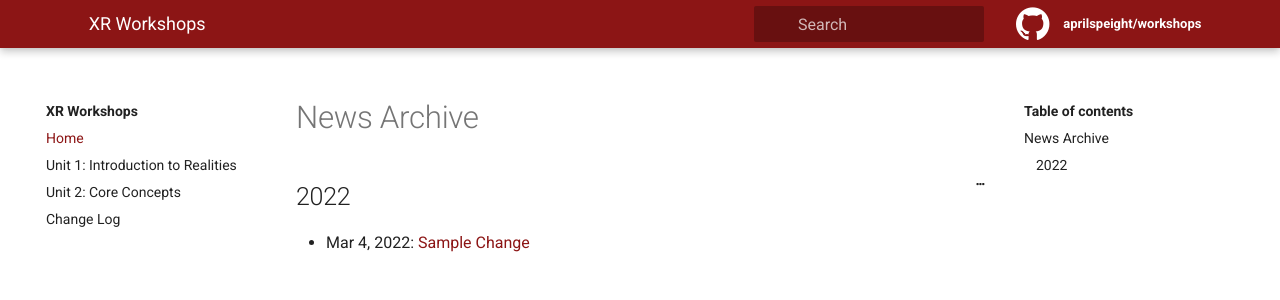
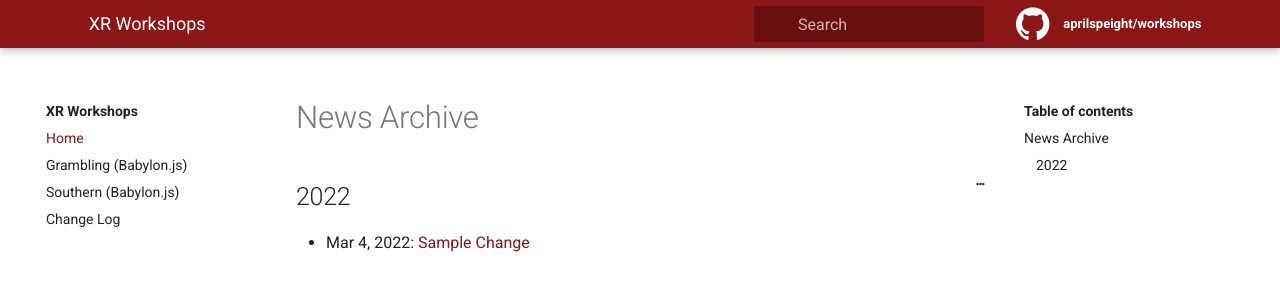
Before and after one commit to aprilspeight/workshops, a Jekyll site: the page built from pages/archive.md, in a window 1280 px wide and 900 px high. Shown: the top 300 px of the window. Built offline with Jekyll 4.4.1, drawn with Linux system fonts in a browser that asks for light colours; part of the change alters nothing that is shown.

Commit message:
update TOC

```diff
--- a/_data/toc.yml
+++ b/_data/toc.yml
@@ -1,32 +1,28 @@
-- title: "Unit 1: Introduction to Realities"
-  url: "docs/unit-1"
+- title: "Grambling (Babylon.js)"
+  url: "docs/grambling"
   children:
     - title: Overview
-      url: "docs/unit-1/0-introduction"
-    - title: What is XR?
-      url: "docs/unit-1/1-what-is-xr"
-    - title: Devices
-      url: "docs/unit-1/2-devices"
-    - title: Choosing a Reality
-      url: "docs/unit-1/3-choosing-a-device-and-reality"
-    - title: Unit Activity
-      url: "docs/unit-1/4-unit-activity"
-    - title: For Instructors
-      url: "docs/unit-1/5-for-instructors"
-- title: "Unit 2: Core Concepts"
-  url: "docs/unit-2"
+      url: "docs/grambling/0-introduction"
+    - title: Create a Playground
+      url: "docs/grambling/2-create-a-scene"
+    - title: Add Materials & Textures
+      url: "docs/grambling/3-add-materials-textures"
+    - title: Load Models
+      url: "docs/grambling/4-load-character"
+    - title: Add Character
+      url: "docs/grambling/5-add-character"
+- title: "Southern (Babylon.js)"
+  url: "docs/southern"
   children:
     - title: Overview
-      url: "docs/unit-2/0-introduction"
-    - title: Comfort
-      url: "docs/unit-2/1-comfort"
-    - title: Coordinte Systems and Axes
-      url: "docs/unit-2/2-coordinate-systems-and-anchors"
-    - title: Physics
-      url: "docs/unit-2/3-physics"
-    - title: Unit Activity
-      url: "docs/unit-2/4-unit-activity"
-    - title: For Instructors
-      url: "docs/unit-2/5-for-instructors"
+      url: "docs/southern/0-introduction"
+    - title: Create a Playground
+      url: "docs/southern/2-create-a-scene"
+    - title: Add Materials & Textures
+      url: "docs/southern/3-add-materials-textures"
+    - title: Load Models
+      url: "docs/southern/4-load-character"
+    - title: Add Character
+      url: "docs/southern/5-add-character"
 - title: "Change Log"
   url: "news"
```
